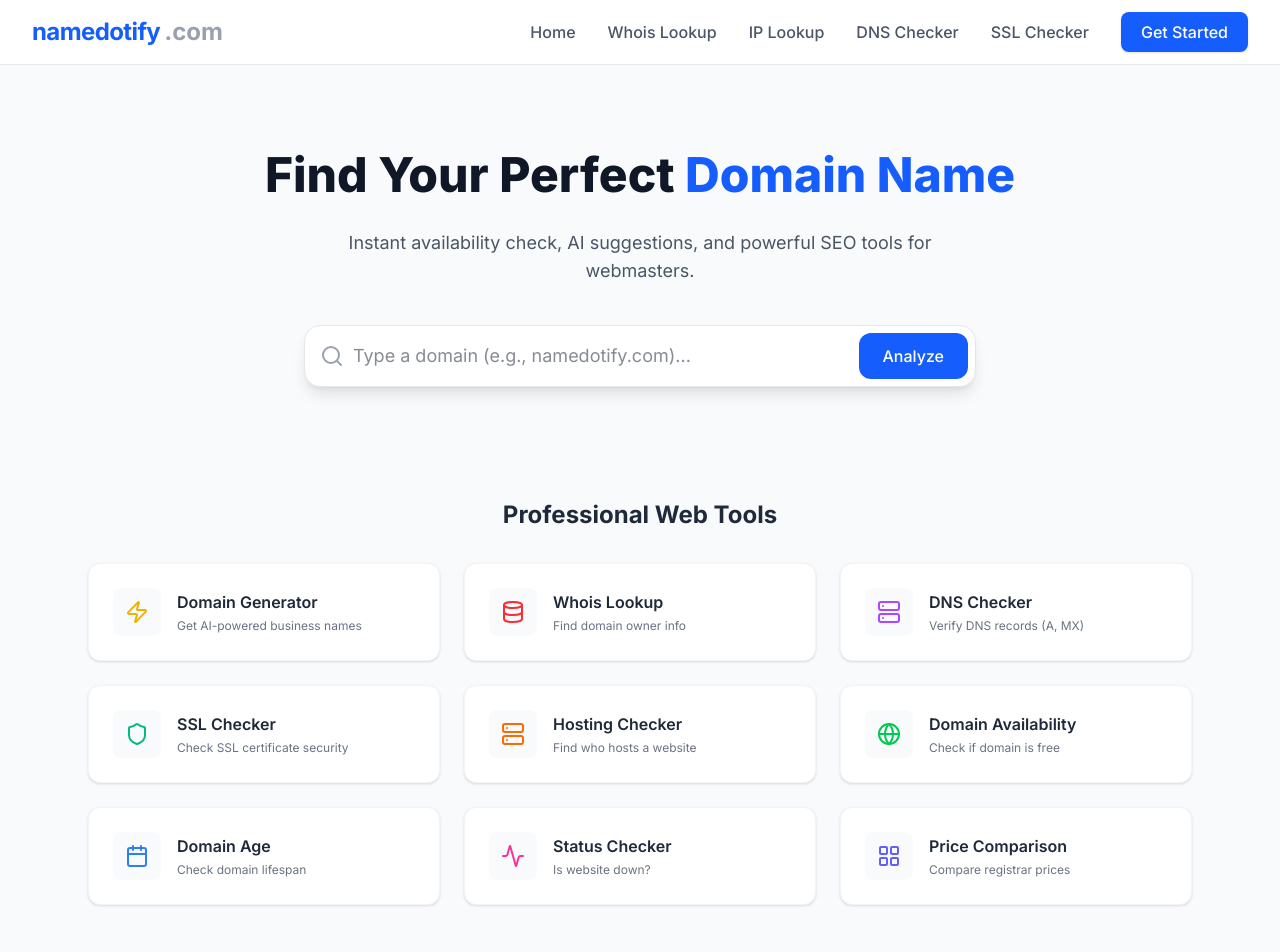
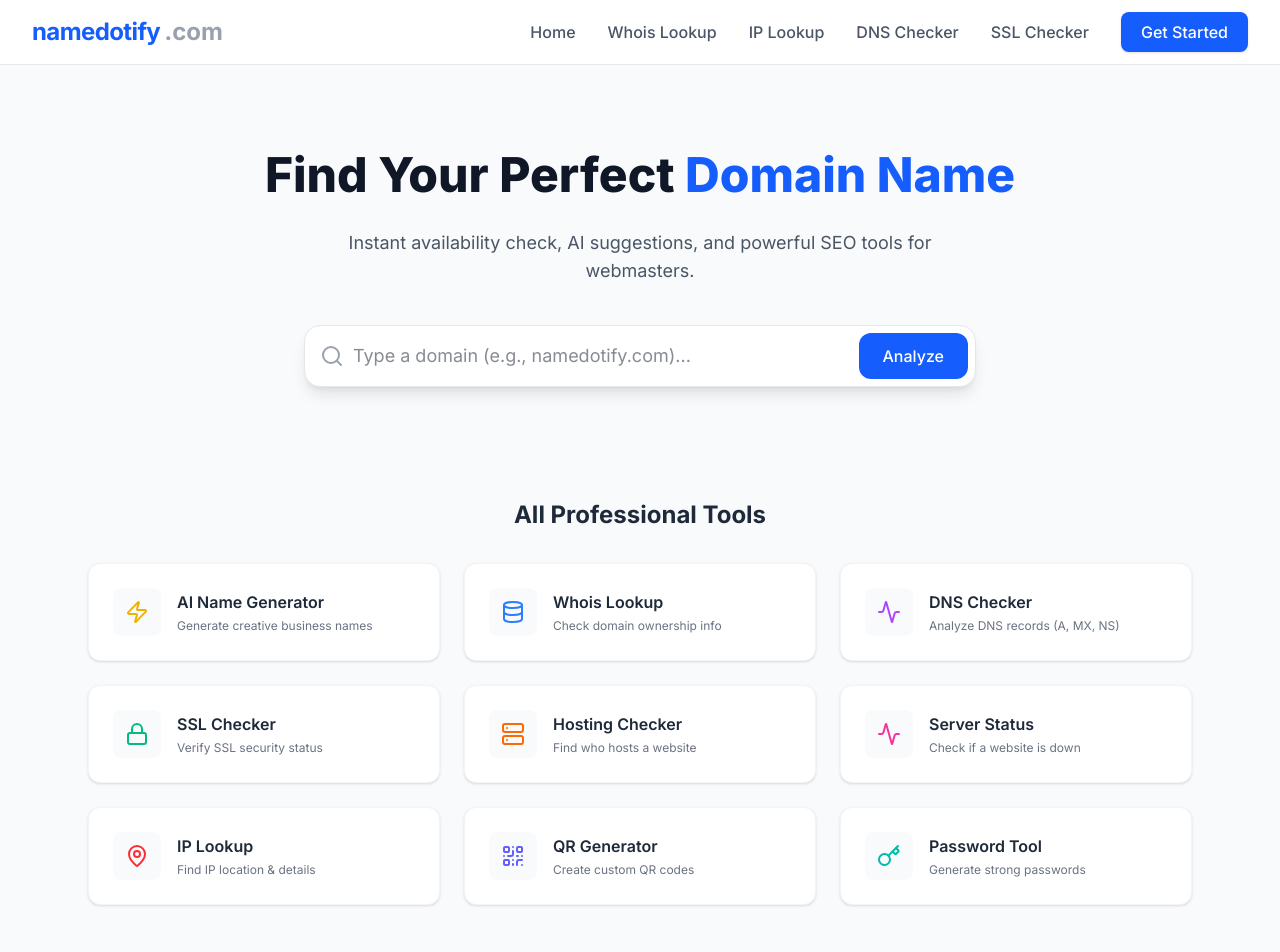
Before and after one commit to ashishjacob786/namedotify, a Next.js app: page / in a window 1280 px wide. Shown: the top 952 px of the page. Built offline with nearby package versions, Linux system fonts and the light colour scheme.

Commit message:
Updated Home page with all tools and added SEO layouts

```diff
--- a/src/app/page.js
+++ b/src/app/page.js
@@ -2,49 +2,43 @@
 import React, { useState } from 'react';
 import axios from 'axios';
 import Link from 'next/link';
-import { Search, Globe, Server, Shield, Activity, Calendar, Database, LayoutGrid, Zap, Loader2, CheckCircle, XCircle, ArrowRight } from 'lucide-react';
+import { Search, Globe, Server, Shield, Activity, Calendar, Database, LayoutGrid, Zap, Loader2, CheckCircle, XCircle, ArrowRight, Key, QrCode, MapPin, Lock } from 'lucide-react';
 
 export default function Home() {
   const [domain, setDomain] = useState('');
   const [loading, setLoading] = useState(false);
-  const [result, setResult] = useState(null); // null, 'available', or 'taken'
+  const [result, setResult] = useState(null);
 
   const checkDomain = async () => {
     if (!domain) return;
     setLoading(true);
     setResult(null);
-
     try {
       const response = await axios.get(`/api/check?domain=${domain}`);
-      if (response.data.available) {
-        setResult('available');
-      } else {
-        setResult('taken');
-      }
+      setResult(response.data.available ? 'available' : 'taken');
     } catch (error) {
       console.error("Error checking domain", error);
-      alert("Something went wrong via checking.");
+      alert("Something went wrong.");
     } finally {
       setLoading(false);
     }
   };
 
-  // Saare Tools ki list aur unke Links
+  // ✅ Updated Tools List (All 10 Tools)
   const tools = [
-    { name: 'Domain Generator', icon: <Zap className="w-6 h-6 text-yellow-500" />, desc: 'Get AI-powered business names', link: '/generator' },
-    { name: 'Whois Lookup', icon: <Database className="w-6 h-6 text-red-500" />, desc: 'Find domain owner info', link: '/whois' },
-    { name: 'DNS Checker', icon: <Server className="w-6 h-6 text-purple-500" />, desc: 'Verify DNS records (A, MX)', link: '/dns' },
-    { name: 'SSL Checker', icon: <Shield className="w-6 h-6 text-emerald-500" />, desc: 'Check SSL certificate security', link: '/ssl' },
+    { name: 'AI Name Generator', icon: <Zap className="w-6 h-6 text-yellow-500" />, desc: 'Generate creative business names', link: '/generator' },
+    { name: 'Whois Lookup', icon: <Database className="w-6 h-6 text-blue-500" />, desc: 'Check domain ownership info', link: '/whois' },
+    { name: 'DNS Checker', icon: <Activity className="w-6 h-6 text-purple-500" />, desc: 'Analyze DNS records (A, MX, NS)', link: '/dns' },
+    { name: 'SSL Checker', icon: <Lock className="w-6 h-6 text-emerald-500" />, desc: 'Verify SSL security status', link: '/ssl' },
     { name: 'Hosting Checker', icon: <Server className="w-6 h-6 text-orange-500" />, desc: 'Find who hosts a website', link: '/hosting' },
-    { name: 'Domain Availability', icon: <Globe className="w-6 h-6 text-green-500" />, desc: 'Check if domain is free', link: '/' },
-    { name: 'Domain Age', icon: <Calendar className="w-6 h-6 text-blue-500" />, desc: 'Check domain lifespan', link: '/whois' },
-    { name: 'Status Checker', icon: <Activity className="w-6 h-6 text-pink-500" />, desc: 'Is website down?', link: '/status' },
-    { name: 'Price Comparison', icon: <LayoutGrid className="w-6 h-6 text-indigo-500" />, desc: 'Compare registrar prices', link: '#' },
+    { name: 'Server Status', icon: <Activity className="w-6 h-6 text-pink-500" />, desc: 'Check if a website is down', link: '/status' },
+    { name: 'IP Lookup', icon: <MapPin className="w-6 h-6 text-red-500" />, desc: 'Find IP location & details', link: '/ip' },
+    { name: 'QR Generator', icon: <QrCode className="w-6 h-6 text-indigo-500" />, desc: 'Create custom QR codes', link: '/qrcode' },
+    { name: 'Password Tool', icon: <Key className="w-6 h-6 text-teal-500" />, desc: 'Generate strong passwords', link: '/password' },
   ];
 
   return (
     <div className="min-h-screen bg-gray-50 text-gray-900 font-sans pb-20">
-
       {/* Hero Section */}
       <header className="max-w-5xl mx-auto text-center py-20 px-4">
         <h1 className="text-4xl md:text-5xl font-extrabold mb-6 text-gray-900 leading-tight">
@@ -102,7 +96,7 @@
 
       {/* Tools Grid Section */}
       <section className="max-w-6xl mx-auto px-6">
-        <h2 className="text-2xl font-bold text-gray-800 mb-8 text-center">Professional Web Tools</h2>
+        <h2 className="text-2xl font-bold text-gray-800 mb-8 text-center">All Professional Tools</h2>
         <div className="grid grid-cols-1 md:grid-cols-2 lg:grid-cols-3 gap-6">
           {tools.map((tool, index) => (
             <Link key={index} href={tool.link} className="block group">
@@ -119,7 +113,6 @@
           ))}
         </div>
       </section>
-
     </div>
   );
 }
```
